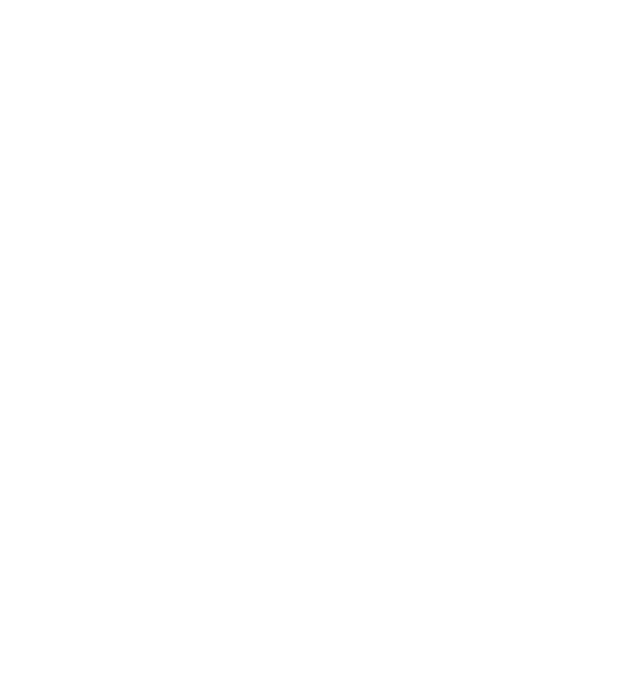
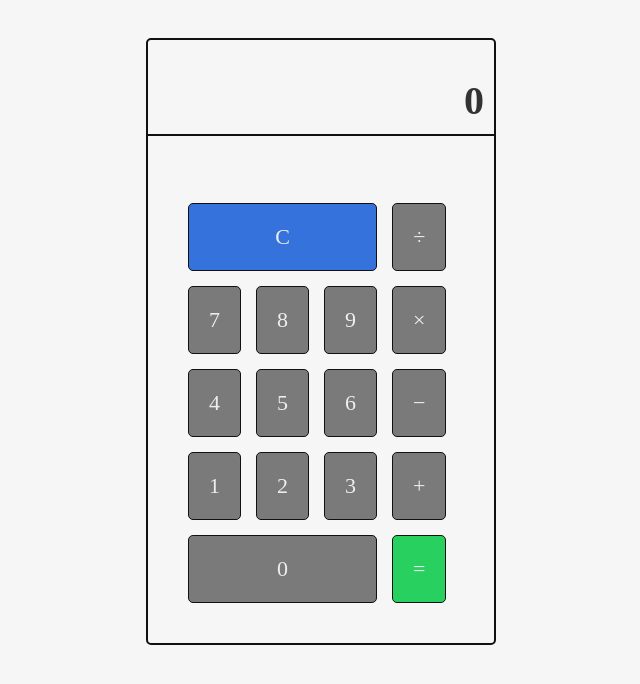
Before and after one commit to nekopolyz/calculator, a plain HTML site: page index.html in a window 1280 px wide. Shown: the whole page, without its empty margins (319-959 px from the left). Drawn offline with Linux system fonts and the light colour scheme.

Commit message:
event stage 1

```diff
--- a/index.html
+++ b/index.html
@@ -4,9 +4,51 @@
     <meta charset="UTF-8">
     <meta http-equiv="X-UA-Compatible" content="IE=edge">
     <meta name="viewport" content="width=device-width, initial-scale=1.0">
-    <title>Document</title>
+    <title>Calculator</title>
+    <link rel="stylesheet" href="style.css">
+
 </head>
 <body>
+    <div class="calculator">
+
+        <!-- the input -->
+        <h1 class="input">   0</h1>
+
+        <!-- the buttons -->
+        <div class="calculator-buttons">
+          <!-- buttons go here -->
+
+    <div class="calculator-buttons">
+        <button class="calc-button is-clear">C</button>
+        <button class="calc-button">÷</button>
+
+        <button class="calc-button">7</button>
+        <button class="calc-button">8</button>
+        <button class="calc-button">9</button>
+        <button class="calc-button">×</button>
+
+        <button class="calc-button">4</button>
+        <button class="calc-button">5</button>
+        <button class="calc-button">6</button>
+        <button class="calc-button">−</button>
+
+        <button class="calc-button">1</button>
+        <button class="calc-button">2</button>
+        <button class="calc-button">3</button>
+        <button class="calc-button">&plus;</button>
+
+        <button class="calc-button is-zero">0</button>
+        <button class="calc-button is-equals">&equals;</button>
+      </div>
+
+        </div>
+
+      </div>
+
+
+
+
+
 
 </body>
 <script src="main.js"></script>
--- /dev/null
+++ b/style.css
@@ -0,0 +1,79 @@
+
+/* quick reset so all our padding is the right size */
+* {
+  box-sizing: border-box;
+}
+
+.calculator .input,
+.calc-button   {
+  font-family: 'Space Mono';
+}
+
+/* add some spacing */
+body {
+  background: #F6F6F6;
+  padding-bottom: 30px;
+  padding-top: 30px;
+}
+
+/* limit the width and center */
+.calculator   {
+  max-width: 350px;
+  margin: 0 auto;
+  border: 2px solid #111;
+  border-radius: 5px;
+}
+
+.calculator .input   {
+  /* reset basic form styles */
+  background: none;
+  border: none;
+  box-shadow: none;
+  outline: none;
+
+  padding: 10px 10px;
+  width: 100%;
+  border-bottom: 2px solid #111;
+  color: #333;
+  text-align: right;
+  font-size: 40px;
+  border-radius: 0;
+}
+
+.calc-button  {
+  background: rgba(0, 0, 0, 0.5); /* light background with opacity 50% */
+  border: 1px solid #111; /* black border */
+  padding: 20px;
+  color: #EEE; /* white text */
+  border-radius: 5px; /* rounded corners */
+  font-size: 22px; /* larger fonts */
+  cursor: pointer; /* make it look clickable */
+}
+
+.calculator-buttons {
+  /* small spacing within our container */
+  padding: 20px;
+
+  /* the grid stuff! */
+  display: grid;
+
+  /* create 4 columns */
+  grid-template-columns: 1fr 1fr 1fr 1fr;
+
+  /* add the grid gap */
+  grid-gap: 15px;
+}
+
+/* span across 3 columns */
+.is-zero, .is-clear   {
+  grid-column: span 3;
+}
+
+/* go blue */
+.is-clear   {
+  background: #3572DB;
+}
+
+.is-equals {
+  background: #28D060;
+}
```
